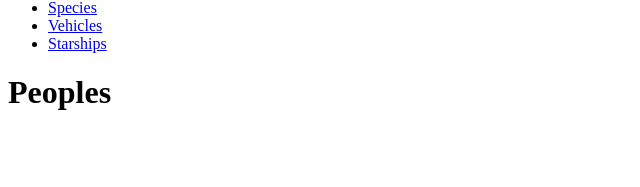
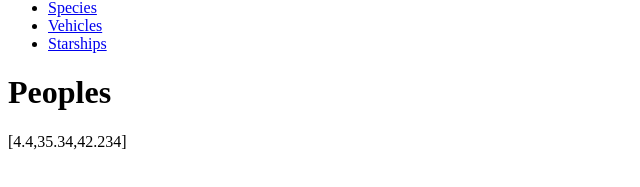
Before and after one commit to yesy12/swapi, a React (Create React App) app: page /peoples in a window 1280 px wide. Shown: the part 135-322 px from the top of the page, without its empty margins (0-640 px from the left). Built offline with nearby package versions, Linux system fonts and the light colour scheme.

Commit message:
axios add

```diff
--- a/package.json
+++ b/package.json
@@ -6,6 +6,7 @@
     "@testing-library/jest-dom": "^4.2.4",
     "@testing-library/react": "^9.3.2",
     "@testing-library/user-event": "^7.1.2",
+    "axios": "^0.19.0",
     "global": "^4.4.0",
     "react": "^16.12.0",
     "react-dom": "^16.12.0",
--- a/src/components/pages/multiple/Peoples.js
+++ b/src/components/pages/multiple/Peoples.js
@@ -1,9 +1,17 @@
-import React from "react";
+import React, { useState, useEffect } from "react";
+//import axios from "axios";
 
 const Peoples = () => {
+    const [data,setData] = useState([]);
+
+    useEffect(()=>{
+        setData([4.4,35.34,42.234]);
+    },[setData])
+
     return(
         <div className="Peoples">
             <h1>Peoples</h1>
+            {JSON.stringify(data)}
         </div>
     );
 }
```
Also changed, not shown: 1 other file (tests, documents, lock files or other folders).
